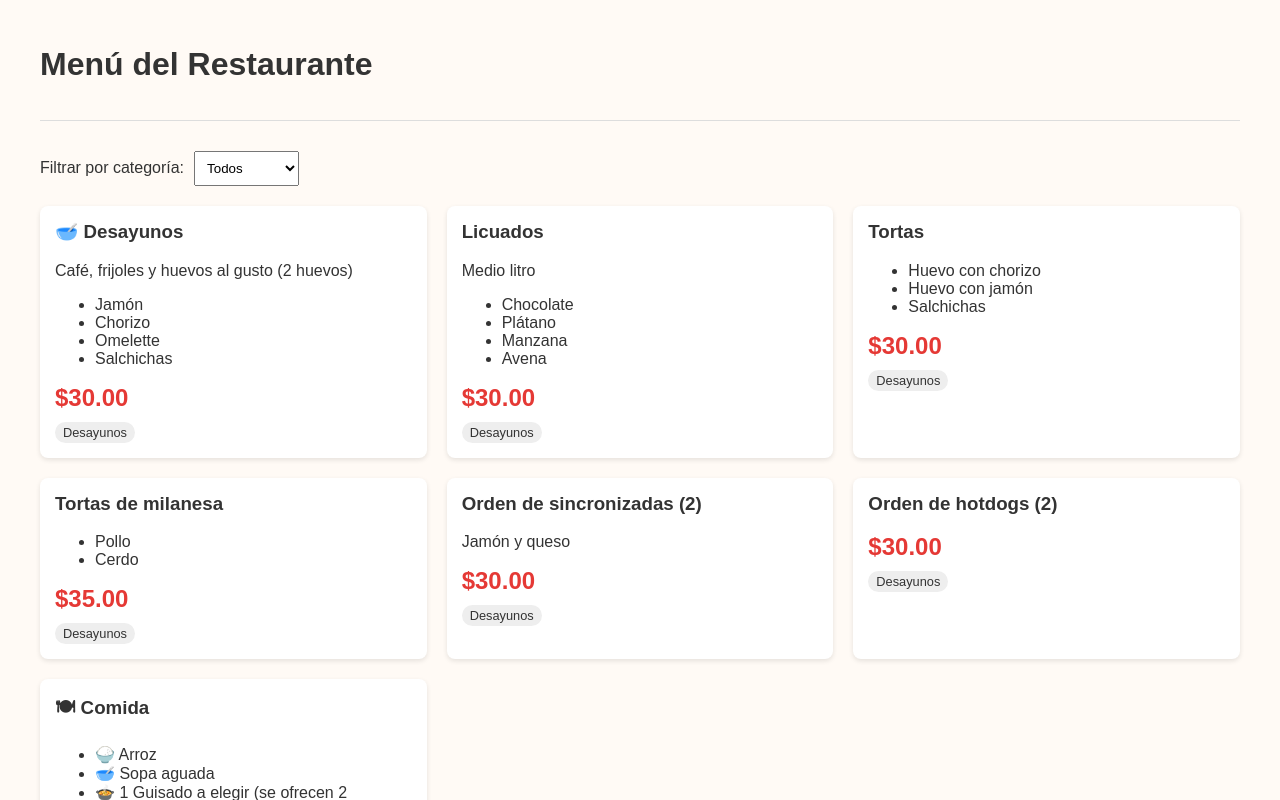
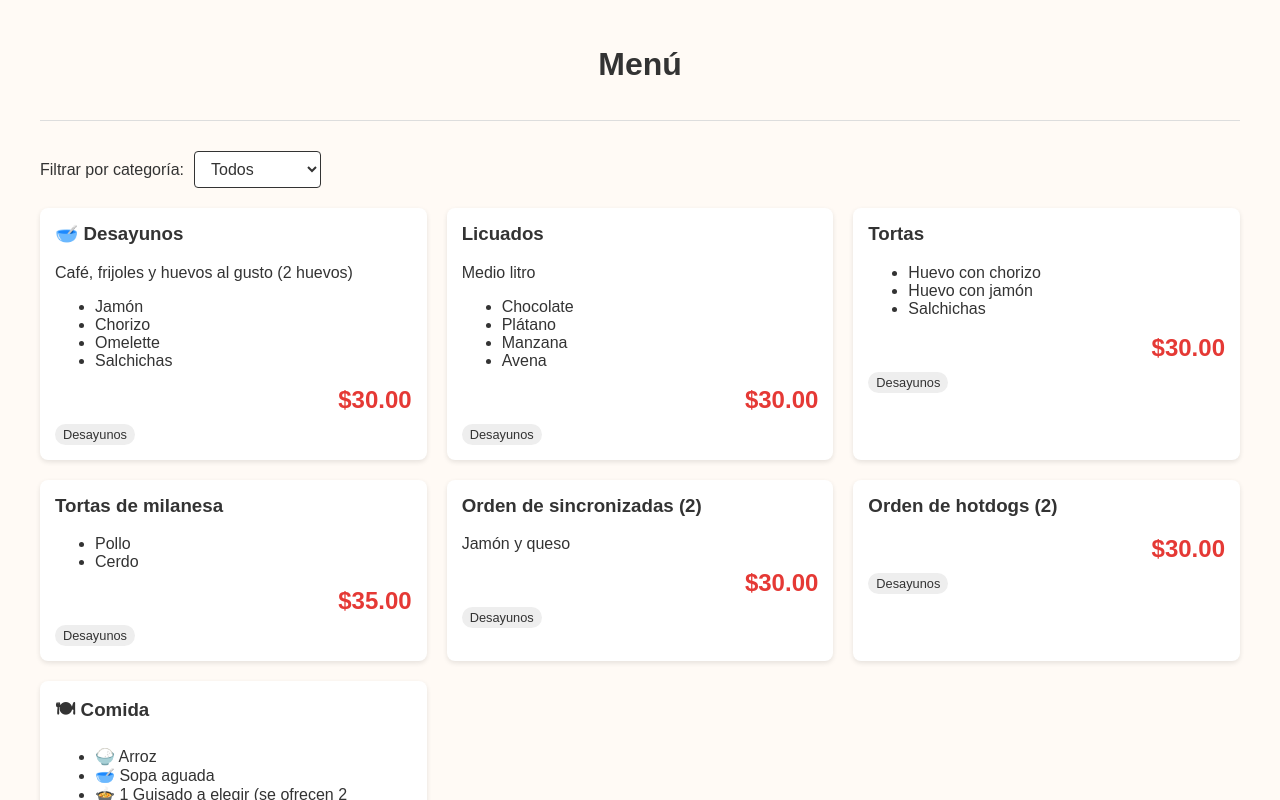
Before and after one commit to raullopezgonzalez95/cocina-chivis-2, a React (Create React App) app: page / in a window 1280 px wide. Shown: the top 800 px of the page. Built offline with nearby package versions, Linux system fonts and the light colour scheme.

Commit message:
version 1.0.2

```diff
--- a/src/App.css
+++ b/src/App.css
@@ -15,7 +15,7 @@ body {
 
 .app-header {
   display: flex;
-  justify-content: space-between;
+  justify-content: center;
   align-items: center;
   margin-bottom: 30px;
   padding-bottom: 15px;
@@ -51,8 +51,19 @@ button:hover {
 }
 
 .filter-controls select {
-  padding: 8px;
+  padding: 8px 12px;
   margin-left: 10px;
+  border-radius: 4px;
+  background: #fff;
+  color: #333;
+  border-color: #333;
+  font-size: 1em;
+  outline: none;
+}
+
+.filter-controls select:focus {
+  border-color: #4CAF50;
+  box-shadow: 0 0 0 2px #c8f7c5;
 }
 
 .items-container {
@@ -70,7 +81,7 @@ button:hover {
 
 .item-image img {
   width: 100%;
-  height: 200px;
+  height: 250px;
   object-fit: cover;
 }
 
@@ -88,6 +99,7 @@ button:hover {
   color: #e53935;
   margin-top: 10px;
   font-size: 1.5em;
+  text-align: right;
 }
 
 .category {
--- a/src/App.tsx
+++ b/src/App.tsx
@@ -71,13 +71,13 @@ const initialMenuItems: MenuItem[] = [
 ];
 
 const App: React.FC = () => {
-    const [menuItems, setMenuItems] = useState<MenuItem[]>(initialMenuItems);
+    const [menuItems] = useState<MenuItem[]>(initialMenuItems);
 
 
     return (
         <div className="app">
             <header className="app-header">
-                <h1>Menú del Restaurante</h1>
+                <h1>Menú</h1>
             </header>
 
             <main>
```
